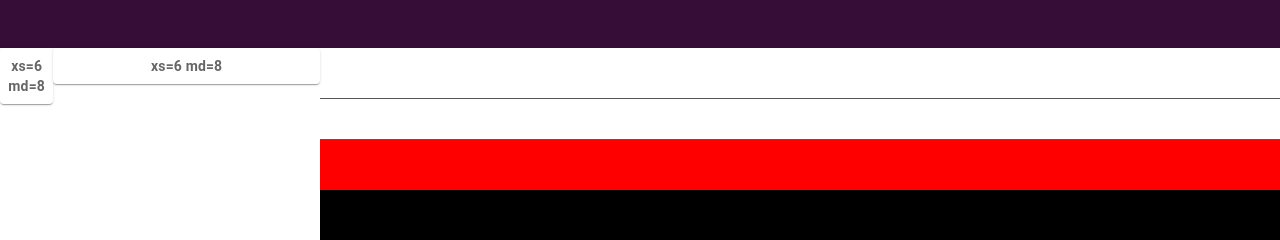
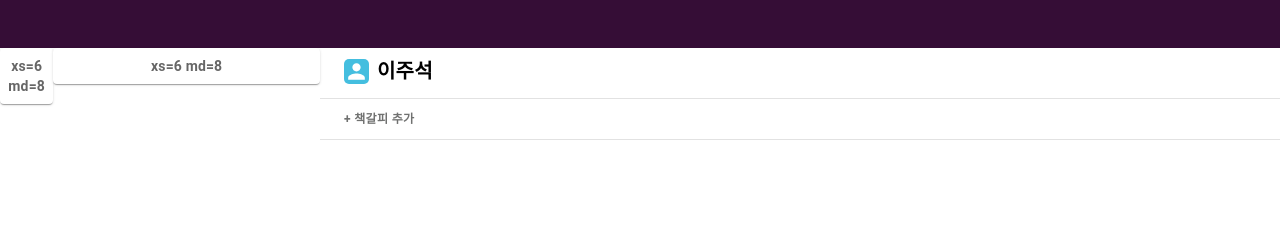
Before and after one commit to act99/clone-slack, a React (Create React App) app: page / in a window 1280 px wide. Shown: the top 240 px of the page. Built offline with nearby package versions, Linux system fonts and the light colour scheme.

Commit message:
bookmark

```diff
--- a/src/component/Bar.js
+++ b/src/component/Bar.js
@@ -2,7 +2,5 @@ import * as React from "react";
 import Box from "@mui/material/Box";
 import { Header } from "../shared/style";
 export default function Bar() {
-  return (
-    <Header />
-    )
+  return <Header />;
 }
--- /dev/null
+++ b/src/component/ChattingContainer/Bookmark.js
@@ -0,0 +1,50 @@
+import * as React from "react";
+import Popover from "@mui/material/Popover";
+import Typography from "@mui/material/Typography";
+import Button from "@mui/material/Button";
+
+export default function Bookmark() {
+  const [anchorEl, setAnchorEl] = React.useState(null);
+
+  const handleClick = (event) => {
+    setAnchorEl(event.currentTarget);
+  };
+
+  const handleClose = () => {
+    setAnchorEl(null);
+  };
+
+  const open = Boolean(anchorEl);
+  const id = open ? "simple-popover" : undefined;
+
+  return (
+    <div style={{ height: "100%" }}>
+      <Button
+        aria-describedby={id}
+        sx={{
+          display: "block",
+          color: "#707170",
+          fontWeight: "bold",
+          fontSize: 12,
+          my: "auto",
+          height: "100%",
+        }}
+        onClick={handleClick}
+      >
+        + 책갈피 추가
+      </Button>
+      <Popover
+        id={id}
+        open={open}
+        anchorEl={anchorEl}
+        onClose={handleClose}
+        anchorOrigin={{
+          vertical: "bottom",
+          horizontal: "left",
+        }}
+      >
+        <Typography sx={{ p: 2 }}>The content of the Popover.</Typography>
+      </Popover>
+    </div>
+  );
+}
--- /dev/null
+++ b/src/component/ChattingContainer/Profile.js
@@ -0,0 +1,177 @@
+import * as React from "react";
+import PropTypes from "prop-types";
+import Button from "@mui/material/Button";
+import { styled } from "@mui/material/styles";
+import Dialog from "@mui/material/Dialog";
+import DialogTitle from "@mui/material/DialogTitle";
+import DialogContent from "@mui/material/DialogContent";
+import DialogActions from "@mui/material/DialogActions";
+import IconButton from "@mui/material/IconButton";
+import CloseIcon from "@mui/icons-material/Close";
+import Typography from "@mui/material/Typography";
+import PersonIcon from "@mui/icons-material/Person";
+import { Box, Card, CardContent } from "@mui/material";
+import AccessTimeIcon from "@mui/icons-material/AccessTime";
+import MailOutlineIcon from "@mui/icons-material/MailOutline";
+
+const BootstrapDialog = styled(Dialog)(({ theme }) => ({
+  "& .MuiDialogContent-root": {
+    padding: theme.spacing(2),
+  },
+  "& .MuiDialogActions-root": {
+    padding: theme.spacing(1),
+  },
+}));
+
+const BootstrapDialogTitle = (props) => {
+  const { children, onClose, ...other } = props;
+
+  return (
+    <DialogTitle sx={{ m: 0, p: 2 }} {...other}>
+      {children}
+      {onClose ? (
+        <IconButton
+          aria-label="close"
+          onClick={onClose}
+          sx={{
+            position: "absolute",
+            right: 8,
+            top: 8,
+            color: (theme) => theme.palette.grey[500],
+          }}
+        >
+          <CloseIcon />
+        </IconButton>
+      ) : null}
+    </DialogTitle>
+  );
+};
+
+BootstrapDialogTitle.propTypes = {
+  children: PropTypes.node,
+  onClose: PropTypes.func.isRequired,
+};
+
+export default function Profile() {
+  const [open, setOpen] = React.useState(false);
+
+  const handleClickOpen = () => {
+    setOpen(true);
+  };
+  const handleClose = () => {
+    setOpen(false);
+  };
+
+  return (
+    <div>
+      <IconButton onClick={handleClickOpen}>
+        <PersonIcon
+          sx={{
+            color: "white",
+            backgroundColor: "#44bedf",
+            border: "solid 0px",
+            borderRadius: "5px",
+            mr: 1,
+            fontSize: "25px",
+          }}
+        />
+        <Typography
+          sx={{
+            fontWeight: "bold",
+            fontSize: "20px",
+            color: "black",
+            my: "auto",
+          }}
+        >
+          이주석
+        </Typography>
+      </IconButton>
+      <BootstrapDialog
+        onClose={handleClose}
+        aria-labelledby="customized-dialog-title"
+        open={open}
+      >
+        <Box sx={{ height: 800 }}>
+          <BootstrapDialogTitle
+            id="customized-dialog-title"
+            onClose={handleClose}
+          >
+            <Box sx={{ display: "flex", flexDirection: "row", mb: 3 }}>
+              <PersonIcon
+                sx={{
+                  color: "white",
+                  backgroundColor: "#44bedf",
+                  border: "solid 0px",
+                  borderRadius: "5px",
+                  mr: 1,
+                  fontSize: "50px",
+                }}
+              />
+              <Typography
+                sx={{
+                  fontWeight: "bold",
+                  fontSize: "20px",
+                  color: "black",
+                  my: "auto",
+                }}
+              >
+                이주석
+              </Typography>
+            </Box>
+          </BootstrapDialogTitle>
+          <Box sx={{ display: "flex", flexDirection: "row", mb: 1, ml: 2 }}>
+            <Typography sx={{ fontSize: 13, fontWeight: "bold" }}>
+              정보
+            </Typography>
+          </Box>
+          <Box sx={{ backgroundColor: "#eeeeee", height: "83%" }}>
+            <DialogContent>
+              <Card sx={{ minWidth: 500 }}>
+                <CardContent>
+                  <Box
+                    sx={{
+                      display: "flex",
+                      flexDirection: "row",
+                    }}
+                  >
+                    <AccessTimeIcon sx={{ fontSize: 20 }} />
+                    <Typography
+                      sx={{ fontSize: 14, ml: 1 }}
+                      color="text.secondary"
+                      gutterBottom
+                    >
+                      오후 1:01 현지 시간
+                    </Typography>
+                  </Box>
+
+                  <Box
+                    sx={{
+                      display: "flex",
+                      flexDirection: "row",
+                      my: 1,
+                    }}
+                  >
+                    <MailOutlineIcon sx={{ fontSize: 20 }} />
+                    <Typography
+                      sx={{ fontSize: 14, ml: 1 }}
+                      color="text.secondary"
+                      gutterBottom
+                    >
+                      dorxm999@gmail.com
+                    </Typography>
+                  </Box>
+                  <Button
+                    sx={{ mx: 0, px: 0 }}
+                    onClick={() => alert("전체 프로필 보기 이동")}
+                  >
+                    전체 프로필 보기
+                  </Button>
+                </CardContent>
+              </Card>
+            </DialogContent>
+          </Box>
+        </Box>
+      </BootstrapDialog>
+    </div>
+  );
+}
--- a/src/container/ChattingContainer.js
+++ b/src/container/ChattingContainer.js
@@ -1,10 +1,7 @@
 import React from "react";
 import Box from "@mui/material/Box";
-import Test2 from "./Test2";
-import Test from "./Test";
-import Test4 from "./Test4";
-import ChatRoom from "./Test3";
-
+import Profile from "../component/ChattingContainer/Profile";
+import Bookmark from "../component/ChattingContainer/Bookmark";
 const ChattingContainer = (props) => {
   return (
     <>
@@ -12,26 +9,31 @@ const ChattingContainer = (props) => {
         sx={{
           width: "100%",
           height: 50,
+          pl: 2,
         }}
         style={{
-          borderBottom: "solid 1px #585858",
+          borderBottom: "solid 1px #e2e2e2",
         }}
-      ></Box>
+      >
+        <Profile />
+      </Box>
       <Box
         sx={{
           width: "100%",
           height: 40,
+          pl: 2,
         }}
         style={{
-          borderBottom: "solid 1px #585858",
+          borderBottom: "solid 1px #e2e2e2",
         }}
-      ></Box>
-
+      >
+        <Bookmark />
+      </Box>
       <Box
         sx={{
           width: "100%",
           height: 650,
-          backgroundColor: "black",
+          // backgroundColor: "black",
           "&:hover": {
             backgroundColor: "primary.main",
             opacity: [0.9, 0.8, 0.7],
@@ -42,7 +44,7 @@ const ChattingContainer = (props) => {
           sx={{
             width: "100%",
             height: 50,
-            backgroundColor: "red",
+            // backgroundColor: "red",
             "&:hover": {
               backgroundColor: "primary.main",
               opacity: [0.9, 0.8, 0.7],
@@ -50,9 +52,6 @@ const ChattingContainer = (props) => {
           }}
         />
       </Box>
-      {/* <Test /> */}
-      <Test2 />
-      {/* <ChatRoom /> */}
     </>
   );
 };
```
Also changed, not shown: src/component/ChattingContainer/InputText.js (added, +7 -0 lines), src/component/ChattingContainer/ChatComponent.js (renamed from src/component/ChatComponent.js), src/component/ChattingContainer/PersonIcon.js (added).
